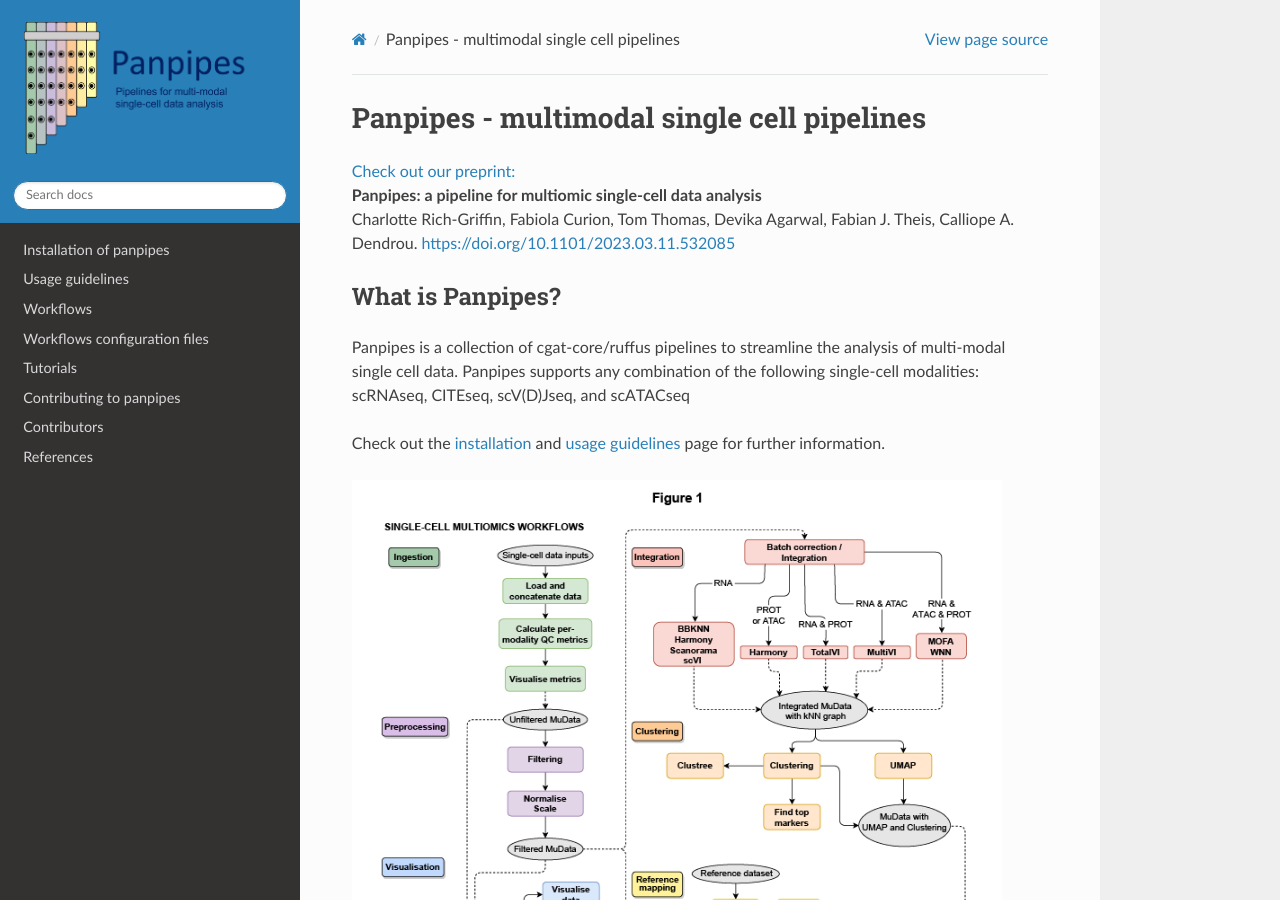
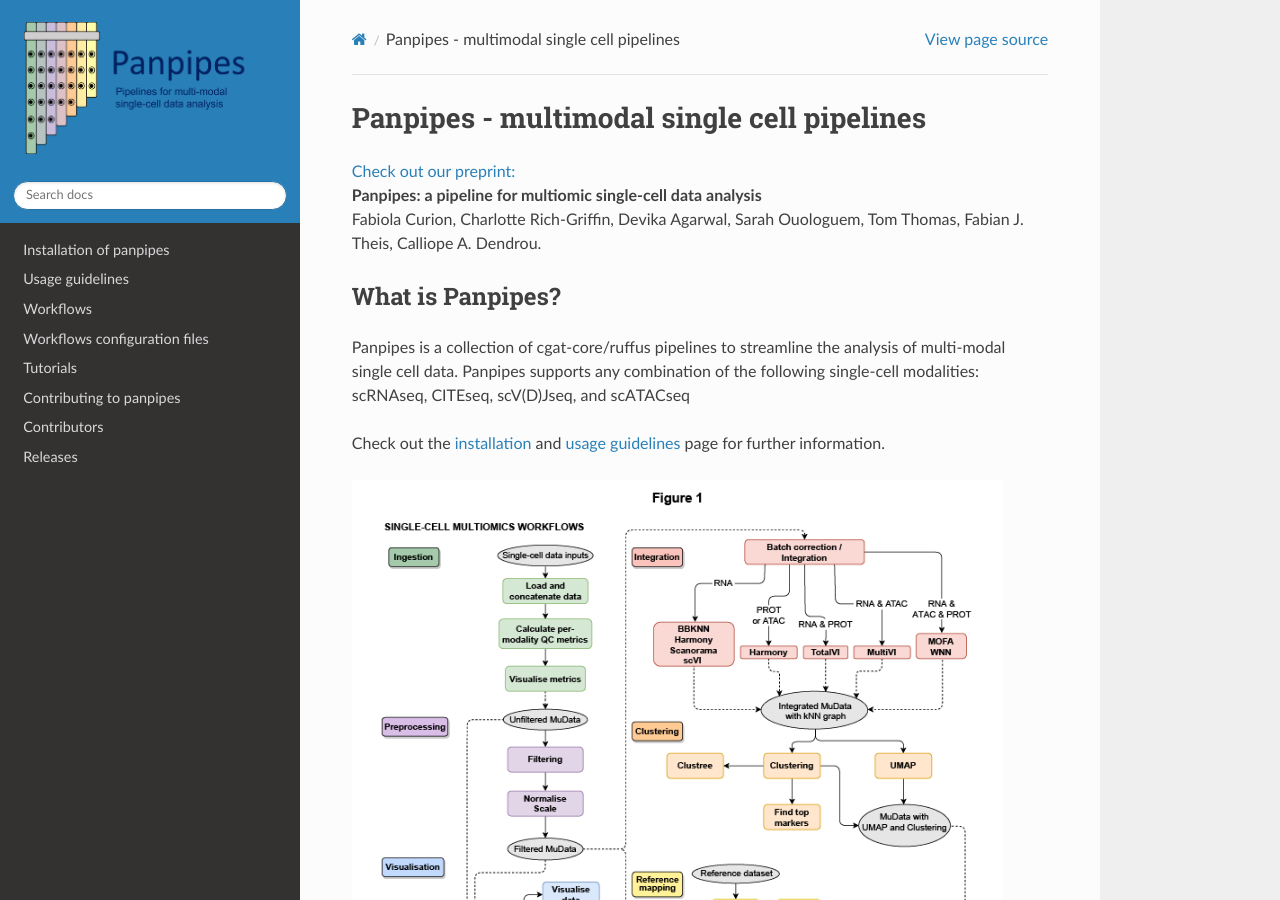
Before and after one commit to bio-la/panpipes-nextflow, a Sphinx documentation site: the page built from docs/index.rst, in a window 1280 px wide and 900 px high. Built offline with Sphinx 7.4.7 and the Read the Docs theme 2.0.0, drawn with Linux system fonts in a browser that asks for light colours; pages that are not in the unit, such as notebooks, are missing from menus.

Commit message:
fixes to website

```diff
--- a/CHANGELOG.md
+++ b/CHANGELOG.md
@@ -1,5 +1,5 @@
 
-# Changelog
+# Releases
 
 ## [latest]
 
--- a/docs/index.rst
+++ b/docs/index.rst
@@ -2,9 +2,9 @@ Panpipes - multimodal single cell pipelines
 ==================================================
 
 
-| `Check out our preprint: <https://www.biorxiv.org/content/10.1101/2023.03.11.532085v1>`_
+| `Check out our preprint: <https://doi.org/10.1101/2023.03.11.532085>`_
 | **Panpipes: a pipeline for multiomic single-cell data analysis**
-| Charlotte Rich-Griffin, Fabiola Curion, Tom Thomas, Devika Agarwal, Fabian J. Theis, Calliope A. Dendrou. https://doi.org/10.1101/2023.03.11.532085
+| Fabiola Curion, Charlotte Rich-Griffin, Devika Agarwal, Sarah Ouologuem, Tom Thomas, Fabian J. Theis, Calliope A. Dendrou.
 
 
 
@@ -56,4 +56,4 @@ Contents
    ../changelog
    contribute_guidelines
    contributors
-   references
+   release_notes
--- a/docs/release_notes.md
+++ b/docs/release_notes.md
@@ -1,5 +1,5 @@
 
-# Changelog
+# Releases
 
 ## [latest]
 
```
